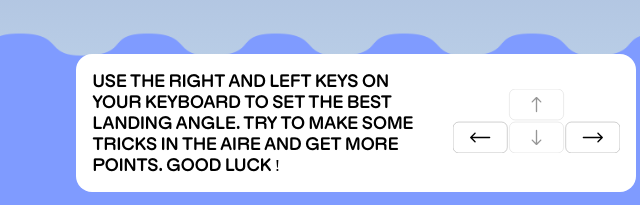
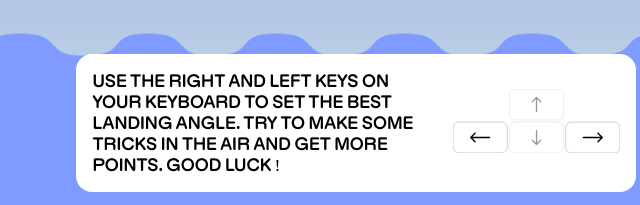
Before and after one commit to jreynaud25/game, a plain HTML site: page index.html in a window 1280 px wide. Shown: the part 489-694 px from the top of the page, 284-924 px from the left. Drawn offline with Linux system fonts and the light colour scheme.

Commit message:
orthographe

```diff
--- a/index.html
+++ b/index.html
@@ -15,7 +15,7 @@
       <div class="instruction-container">
         <div class="instruction-wrapper">
           Use the right and left keys on your keyboard to set the best landing
-          angle. Try to make some tricks in the aire and get more points. Good luck !
+          angle. Try to make some tricks in the air and get more points. Good luck !
         </div>
         <div class="image">
           <img src="./img/keys.svg" />
```
